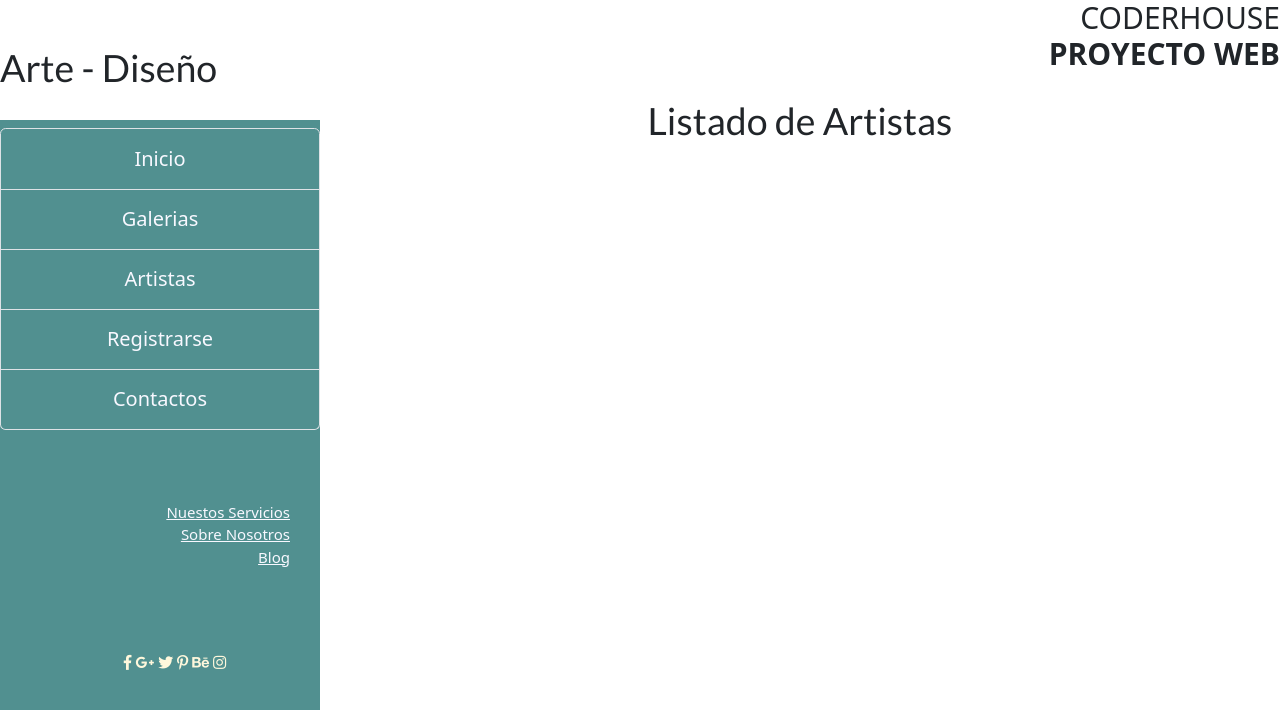
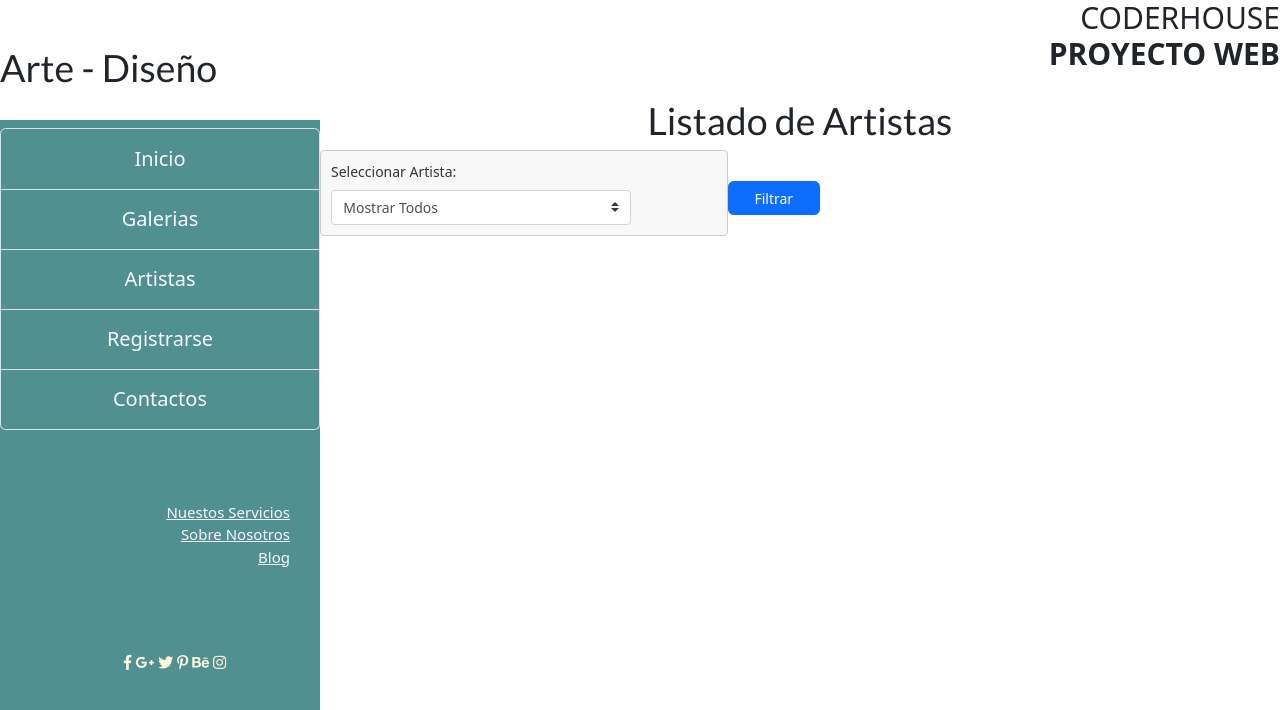
Before and after one commit to lutonhome2005/tercera_pre_entrega_MaldonadoAndres, a Django app: page /artistas/ in a window 1280 px wide. Shown: the top 710 px of the page. Run offline with Django 4.2, Linux system fonts and the light colour scheme; some libraries are stand-ins or nearby versions.

Commit message:
Cambios en la el combo de artistas

```diff
--- a/AppGaleriaWeb/models.py
+++ b/AppGaleriaWeb/models.py
@@ -25,6 +25,7 @@
     apellidoArtista = models.CharField(max_length= 60)
     nacionalidadArtista = models.CharField(max_length=50)
     emailArtista = models.EmailField(unique=True)
+    imagen = models.ImageField(upload_to='artistas/', null=True, blank=True)
 
     def __str__(self):
         return f' {self.nombreArtista} - {self.apellidoArtista}'
--- a/AppGaleriaWeb/static/css/style.css
+++ b/AppGaleriaWeb/static/css/style.css
@@ -185,3 +185,32 @@
   justify-items: center;
   margin: 20px;
 }
+
+/* Establecer una altura fija para las tarjetas */
+
+.artistas-card {
+  border: 2px solid #ccc; /* Borde decorativo */
+  border-radius: 10px; /* Radio de borde para suavizar los bordes */
+  box-shadow: 5px 5px 10px rgba(0, 0, 0, 0.3); /* Sombra */
+  overflow: hidden; /* Para ocultar cualquier contenido fuera del borde */
+  margin-top: calc(-1 * var(--bs-gutter-y));
+  margin-right: calc(-0.5 * var(--bs-gutter-x));
+  margin-left: calc(0.5 * var(--bs-gutter-x));
+}
+/* Asegurarse de que el contenido de la tarjeta ocupe todo el espacio disponible */
+.card-body {
+  flex-grow: 1;
+}
+
+/* Estilo para el espacio en blanco cuando no hay imagen */
+.image-placeholder {
+  height: 100%; /* Igualar la altura de la tarjeta */
+  background-color: #eee; /* Color de fondo gris claro como relleno */
+}
+
+/* Ajustar el tamaño de la imagen si es necesario */
+.card-img-top {
+  max-width: 100%; /* Ajustar el ancho máximo de la imagen */
+  max-height: 100px; /* Ajustar la altura máxima de la imagen según tus preferencias */
+  object-fit: contain; /* Mantener la relación de aspecto y ajustar dentro de la tarjeta */
+}
--- a/AppGaleriaWeb/templates/artistas.html
+++ b/AppGaleriaWeb/templates/artistas.html
@@ -1,11 +1,60 @@
 {% extends 'pagina_inicio.html' %}
 {% block contenidoNuevo %}
+{% load static %}
+
 <h1 class="titulo-centrado">Listado de Artistas</h1>
-    <ul class="lista-Obras">
+
+<!-- Agregar el formulario de selección de artistas -->
+<!-- Agregar el formulario de selección de artistas -->
+<form method="get" action="{% url 'lista_artistas' %}" style="max-width: 500px;" class="d-flex justify-content-between align-items-center">
+    <div class="form-group" style="margin-bottom: 10px; font-size: 14px; ">
+        <label for="artista" style="font-size: 14px;">Seleccionar Artista:</label>
+        <select name="artista_id" class="custom-select" id="artista" style="font-size: 14px; width: 300px;">
+            <option value="">Mostrar Todos</option>
             {% for artista in artistas %}
-            <div class="card" style="width: 18rem;">
-                <img src="{{ MEDIA_URL }} anime.jpg" alt="Anime" class="card-img-top" alt="...">
-                <p>{{ MEDIA_URL }}anime.jpg</p>
+                <option value="{{ artista.id }}" {% if artista.id == artista_seleccionado.id %}selected{% endif %}>
+                    {{ artista.nombreArtista }} {{ artista.apellidoArtista }}
+                </option>
+            {% endfor %}
+        </select>
+    </div>
+    <button type="submit" class="btn btn-primary" style="font-size: 14px; width: 100px;">Filtrar</button>
+</form>
+
+
+
+
+<!-- Área donde se mostrarán las artistas -->
+<div class="row">
+    {% if artista_seleccionado %}
+        <div class="col-md-4 mb-3">
+            <div class="card artistas-card" style="width: 18rem;">
+                {% if artista_seleccionado.imagen %}
+                    <img src="{{ MEDIA_URL }}{{ artista_seleccionado.imagen.url }}" alt="{{ artista_seleccionado.nombreArtista }}" class="card-img-top">
+                {% else %}
+                    <!-- Colocar una imagen pequeña como marcador de posición -->
+                    <img src="{% static 'images/1.jpg' %}" alt="Sin imagen" class="card-img-top image-placeholder">
+                {% endif %}
+                <div class="card-body">
+                    <h5 class="card-title">{{ artista_seleccionado.nombreArtista }} {{ artista_seleccionado.apellidoArtista }}</h5>
+                    <p class="card-text">
+                        <strong>Nacionalidad:</strong> {{ artista_seleccionado.nacionalidadArtista }}<br>
+                        <strong>Email:</strong> {{ artista_seleccionado.emailArtista }}
+                    </p>
+                    <a href="{% url 'obras_por_artista' artista_seleccionado.id %}" class="btn btn-primary">Ver obras</a>
+                </div>
+            </div>
+        </div>
+    {% else %}
+        {% for artista in artistas %}
+            <div class="col-md-4 mb-3">
+                <div class="card artistas-card" style="width: 18rem;">
+                    {% if artista.imagen %}
+                        <img src="{{ MEDIA_URL }}{{ artista.imagen.url }}" alt="{{ artista.nombreArtista }}" class="card-img-top">
+                    {% else %}
+                        <!-- Colocar una imagen pequeña como marcador de posición -->
+                        <img src="{% static 'images/1.jpg' %}" alt="Sin imagen" class="card-img-top image-placeholder">
+                    {% endif %}
                     <div class="card-body">
                         <h5 class="card-title">{{ artista.nombreArtista }} {{ artista.apellidoArtista }}</h5>
                         <p class="card-text">
@@ -15,6 +64,24 @@
                         <a href="{% url 'obras_por_artista' artista.id %}" class="btn btn-primary">Ver obras</a>
                     </div>
                 </div>
+            </div>
         {% endfor %}
-    </ul>
+    {% endif %}
+</div>
 {% endblock contenidoNuevo %}
+<style>
+/* Establecer un borde artístico para las tarjetas */
+
+.artistas-card {
+    border: 2px solid #ccc; /* Borde decorativo */
+    border-radius: 10px; /* Radio de borde para suavizar los bordes */
+    box-shadow: 5px 5px 10px rgba(0, 0, 0, 0.3); /* Sombra */
+    overflow: hidden; /* Para ocultar cualquier contenido fuera del borde */
+}
+
+/* Estilo para el espacio en blanco cuando no hay imagen */
+.image-placeholder {
+    height: 150px;
+    background-color: #eee; /* Color de fondo gris claro como relleno */
+}
+</style>
--- a/AppGaleriaWeb/templates/lista_obras.html
+++ b/AppGaleriaWeb/templates/lista_obras.html
@@ -12,6 +12,7 @@
                     <p class="card-text">Artista: {{ obra.autor.nombreArtista }}</p>
                     <p class="card-text">Precio: {% if obra.precio %}${{ obra.precio }}{% else %}No disponible{% endif %}</p>
                     <a href="{% url 'detalle_obra' obra.id %}" class="btn btn-primary">Ver Detalles</a>
+                    <a href="/lista_galerias/" class="btn btn-primary">Volver</a>
                 </div>
             </div>
         {% endfor %}
--- a/AppGaleriaWeb/templates/pagina_inicio.html
+++ b/AppGaleriaWeb/templates/pagina_inicio.html
@@ -6,7 +6,6 @@
     <meta charset="UTF-8">
     <meta name="viewport" content="width=device-width, initial-scale=1">
     <!--<link rel="stylesheet" href="/static/css/style.css">-->
-
 
     <link rel="stylesheet" href="/static/css/style.css">
     <link rel="stylesheet" href="https://cdnjs.cloudflare.com/ajax/libs/font-awesome/4.7.0/css/font-awesome.min.css">
@@ -21,7 +20,24 @@
     <script src="https://ajax.googleapis.com/ajax/libs/jquery/3.3.1/jquery.min.js"></script>
     <script src="https://cdnjs.cloudflare.com/ajax/libs/popper.js/1.14.3/umd/popper.min.js"></script>
     <script src="https://maxcdn.bootstrapcdn.com/bootstrap/4.1.3/js/bootstrap.min.js"></script>
+    <style>
+      /* Tus reglas CSS personalizadas aquí */
+      .artistas-card {
+          border: 2px solid #ccc; /* Borde decorativo */
+          border-radius: 10px; /* Radio de borde para suavizar los bordes */
+          box-shadow: 5px 5px 10px rgba(0, 0, 0, 0.3); /* Sombra */
+          overflow: hidden; /* Para ocultar cualquier contenido fuera del borde */
+          margin-top: calc(-1 * var(--bs-gutter-y));
+          margin-right: calc(-0.5 * var(--bs-gutter-x));
+          margin-left: calc(0.5 * var(--bs-gutter-x));
+      }
 
+      /* Estilo para el espacio en blanco cuando no hay imagen */
+      .image-placeholder {
+          height: 150px;
+          background-color: #eee; /* Color de fondo gris claro como relleno */
+      }
+  </style>
 </head>
 <body>
 <div class="w3-row">
@@ -83,11 +99,11 @@
             <br>
         </div>
     </div>
-       <!-- {% include 'imagenes.html' %}-->
+    <!-- Contenido de artistas dentro del bloque de contenidoNuevo -->
+    <div class="w3-threequarter">
         {% block contenidoNuevo %}
-
         {% endblock contenidoNuevo %}
-
+    </div>
 </div>
 </body>
 </html>
--- a/AppGaleriaWeb/views.py
+++ b/AppGaleriaWeb/views.py
@@ -3,6 +3,9 @@
 from .models import *
 from django.urls import path
 from AppGaleriaWeb import views
+from django import forms
+
+
 
 
 # Create your views here.
@@ -63,7 +66,11 @@
         #return render(request,'formularioAltaArtista.html')
         return render(request, 'formularioAltaArtista.html')
 
-from .models import Usuario  # Asegúrate de importar el modelo adecuado
+
+class FormularioAltaArtista(forms.ModelForm):
+    class Meta:
+        model = Artista
+        fields = ['nombreArtista', 'apellidoArtista', 'nacionalidadArtista', 'emailArtista', 'imagen']
 
 #Creo la funcion para dar de alta los usuarios
 def formularioAltaUsuario(request):
@@ -119,19 +126,18 @@
         )
         obra_arte.save()
 
-        # Puedes mostrar un mensaje de éxito si lo deseas
+
         return render(request, 'index.html')
 
     else:
-        # Es una solicitud GET, mostrar el formulario
+
         return render(request, 'formularioAltaObraArte.html', {'artistas': artistas})
         #return render(request, 'formularioAltaObraArte.html')
 
 
 
 # Creo la funcion para dar de alta las galerías
-from django.shortcuts import render
-from .models import Galeria, ObraArte
+
 
 # Vista para el formulario de alta de galería
 def formularioAltaGaleria(request):
@@ -193,14 +199,36 @@
 
 #Listadossss
 
-#Listados de Artistas
+##--------------------------------------------------------------------------
+# #Listados de Artistas
+#def lista_artistas(request):
+#    artistas = Artista.objects.all()
+#    return render(request, 'artistas.html', {'artistas': artistas})
+
+#------------------------------------------
+
+
 def lista_artistas(request):
     artistas = Artista.objects.all()
-    return render(request, 'artistas.html', {'artistas': artistas})
+    artista_seleccionado = None
+
+    # Verificar si se ha seleccionado un artista específico en la solicitud GET
+    artista_id = request.GET.get('artista_id')
+    if artista_id:
+        try:
+            artista_seleccionado = Artista.objects.get(id=artista_id)
+        except Artista.DoesNotExist:
+            pass
+
+    return render(request, 'artistas.html', {
+        'artistas': artistas,
+        'artista_seleccionado': artista_seleccionado,
+    })
+
+
 
 #Listado de Galerias
-from django.shortcuts import render
-from .models import Galeria, ObraArte
+
 
 def lista_galerias(request):
     galerias = Galeria.objects.all()
--- a/GaleriaVicuDesign/settings.py
+++ b/GaleriaVicuDesign/settings.py
@@ -119,6 +119,7 @@
 # https://docs.djangoproject.com/en/4.2/howto/static-files/
 
 STATIC_URL = '/static/'
+#STATICFILES_DIRS = [os.path.join(BASE_DIR, 'static')]
 
 # Default primary key field type
 # https://docs.djangoproject.com/en/4.2/ref/settings/#default-auto-field
```
Also changed, not shown: AppGaleriaWeb/templates/formularioAltaArtista.html (+4 -4 lines), AppGaleriaWeb/templates/obras_por_artista.html (+7 -7 lines), AppGaleriaWeb/migrations/0004_artista_imagen.py (added), AppGaleriaWeb/urls.py (line endings or trailing spaces), db.sqlite3, media/artistas/anime.jpg (added), media/artistas/anime_uXZnvuw.jpg (added), media/artistas/calesita.jpg (added), media/artistas/mona.jpg (added). Lines whose indentation alone changed are shown as unchanged.
